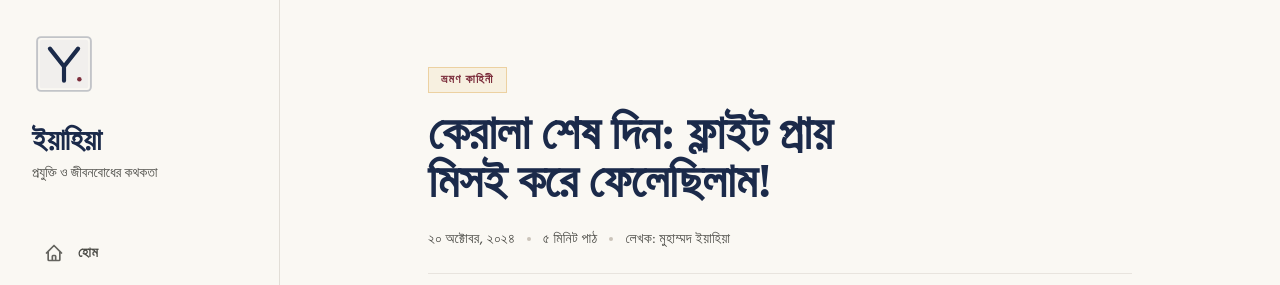
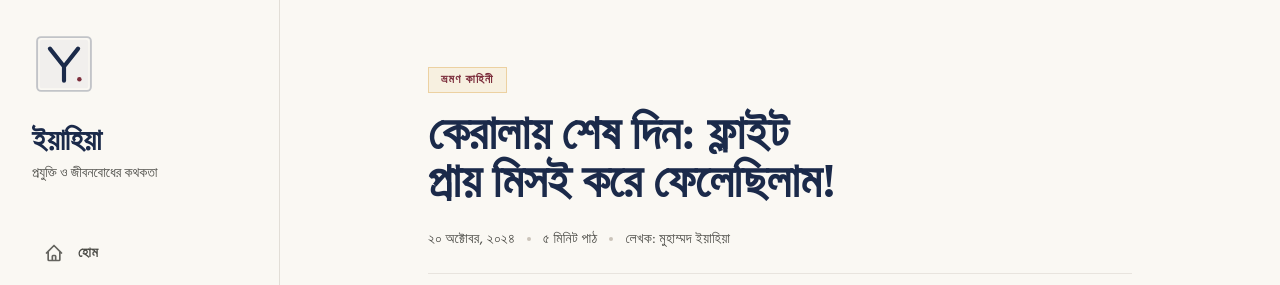
Before and after one commit to UserYahya/useryahya.github.io, an Astro site: page /blog/kerala-last-day in a window 1280 px wide. Shown: the top 285 px of the page. Built offline with nearby package versions, Linux system fonts and the light colour scheme; Astro itself is replaced by a stand-in of ours; a web font is replaced by a local one.

Commit message:
Fix title: 'কেরালায় শেষ দিন: ফ্লাইট প্রায় মিসই করে ফেলেছিলাম!'

```diff
--- a/src/content/blog/kerala-last-day.md
+++ b/src/content/blog/kerala-last-day.md
@@ -1,5 +1,5 @@
 ---
-title: "কেরালা শেষ দিন: ফ্লাইট প্রায় মিসই করে ফেলেছিলাম!"
+title: "কেরালায় শেষ দিন: ফ্লাইট প্রায় মিসই করে ফেলেছিলাম!"
 description: "টানা দুই দিন মুন্নার, সুরিয়ানেলি ও কোলুক্কুমালাইয়ের রূপ উপভোগের পর কোচিতে শেষ দিন। শান্ত এক সকালের পর বিকেলে এয়ারপোর্টের পথে শুরু হওয়া রুদ্ধশ্বাস দৌড়ঝাঁপ এবং ফ্লাইট প্রায় মিস হতে গিয়েও নাটকীয়ভাবে বিমানে ওঠার অভিজ্ঞতা।"
 pubDate: 2024-10-20
 category: "ভ্রমণ কাহিনী"
```
